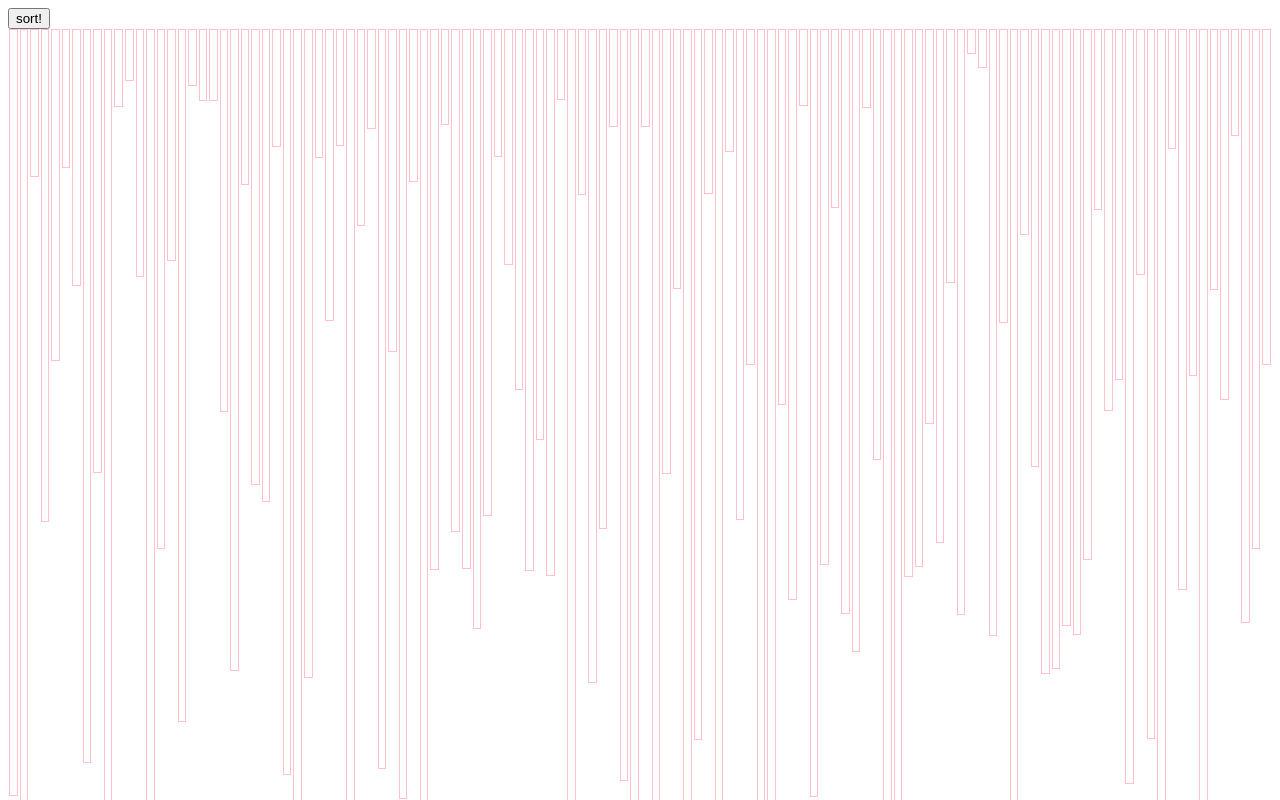
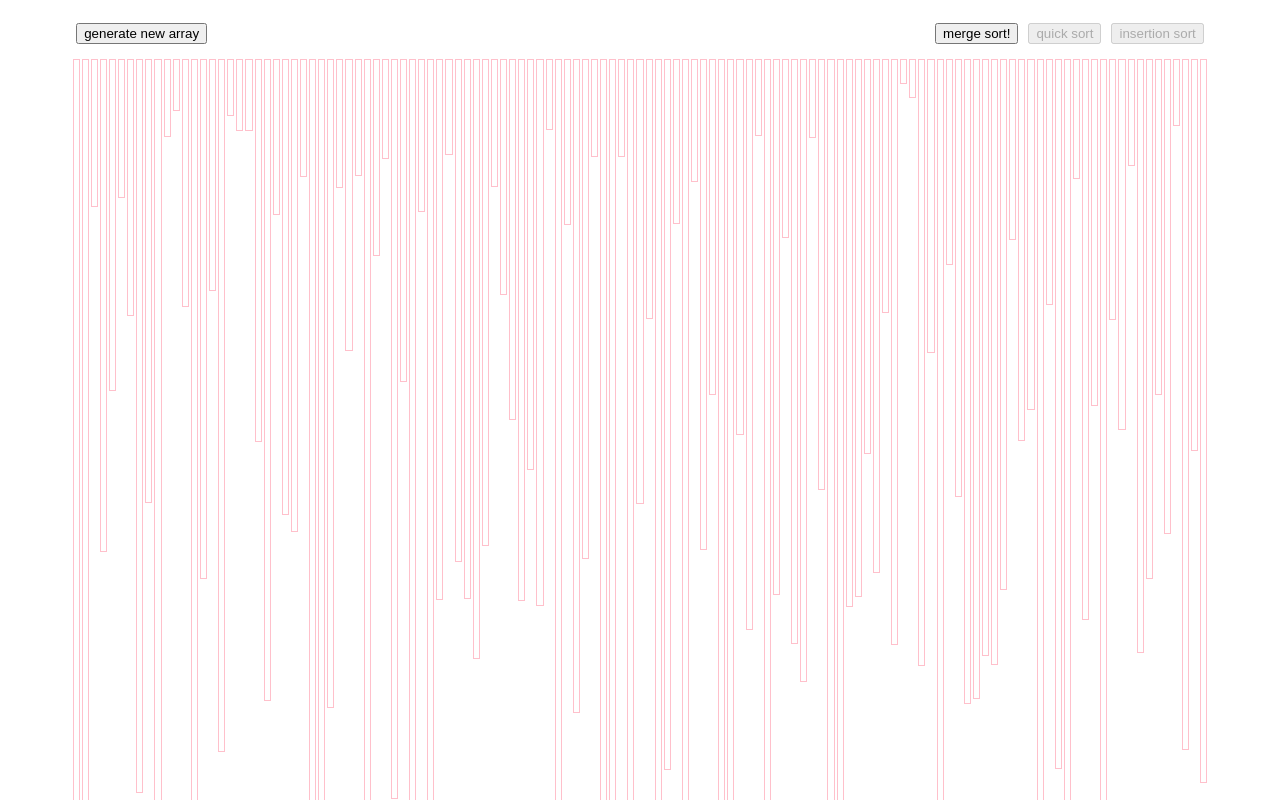
Before and after one commit to tomdaniels/visualeyes, a Next.js app: page / in a window 1280 px wide. Shown: the top 800 px of the page. Built offline with nearby package versions, Linux system fonts and the light colour scheme.

Commit message:
button group & reset fixes

```diff
--- a/src/components/array-visualiser/index.tsx
+++ b/src/components/array-visualiser/index.tsx
@@ -6,11 +6,12 @@ import * as styles from '../../styles/array-visualiser.style';
 
 const PRIMARY_COLOR = 'red';
 const SECONDARY_COLOR = 'black';
-const NUMBER_OF_ARRAY_BARS = 120;
-const ANIMATION_SPEED_MS = 20;
+const NUMBER_OF_ARRAY_BARS = 125;
+const ANIMATION_SPEED_MS = 10;
 
 export default function ArrayVisualiser(): ReactElement {
   const [isMounted, setIsMounted] = useState<boolean>(false);
+  const [isSorted, setIsSorted] = useState<boolean>(false);
   const [array, setArray] = useState<number[]>([]);
 
   useEffect(() => {
@@ -18,9 +19,18 @@ export default function ArrayVisualiser(): ReactElement {
       setIsMounted(true);
       resetArray();
     }
+    // eslint-disable-next-line react-hooks/exhaustive-deps
   }, [isMounted, array]);
 
   function resetArray(): void {
+    if (isSorted) {
+      const nodes = Array.from(
+        document.getElementsByClassName(
+          'array-bar'
+        ) as HTMLCollectionOf<HTMLElement>
+      );
+      nodes.forEach((elem) => elem.setAttribute('style', ''));
+    }
     const newArray = [];
     for (let i = 0; i < NUMBER_OF_ARRAY_BARS; i++) {
       newArray.push(randomIntBetween(20, 1000));
@@ -30,12 +40,24 @@ export default function ArrayVisualiser(): ReactElement {
   }
 
   function handleClick(array: number[]) {
+    if (isSorted) {
+      return;
+    }
+
     animateMergeSort(array, PRIMARY_COLOR, SECONDARY_COLOR, ANIMATION_SPEED_MS);
+    setIsSorted(true);
   }
 
   return (
     <>
-      <button onClick={() => handleClick(array)}>sort!</button>
+      <div css={styles.buttonGroup}>
+        <button onClick={() => resetArray()}>generate new array</button>
+        <div>
+          <button onClick={() => handleClick(array)}>merge sort!</button>
+          <button disabled>quick sort</button>
+          <button disabled>insertion sort</button>
+        </div>
+      </div>
       <div css={styles.grid}>
         {array.map((value, idx) => (
           <div className="array-bar" css={styles.element(value)} key={idx} />
--- a/src/styles/array-visualiser.style.js
+++ b/src/styles/array-visualiser.style.js
@@ -1,8 +1,21 @@
 import { css } from '@emotion/react';
 
 export const grid = css`
+  width: 90%;
+  margin: 0 auto;
   display: flex;
   justify-content: center;
+`;
+
+export const buttonGroup = css`
+  width: 90%;
+  margin: 0 auto;
+  display: flex;
+  justify-content: space-between;
+
+  button {
+    margin: 15px 5px;
+  }
 `;
 
 export const element = (height) => css`
```
